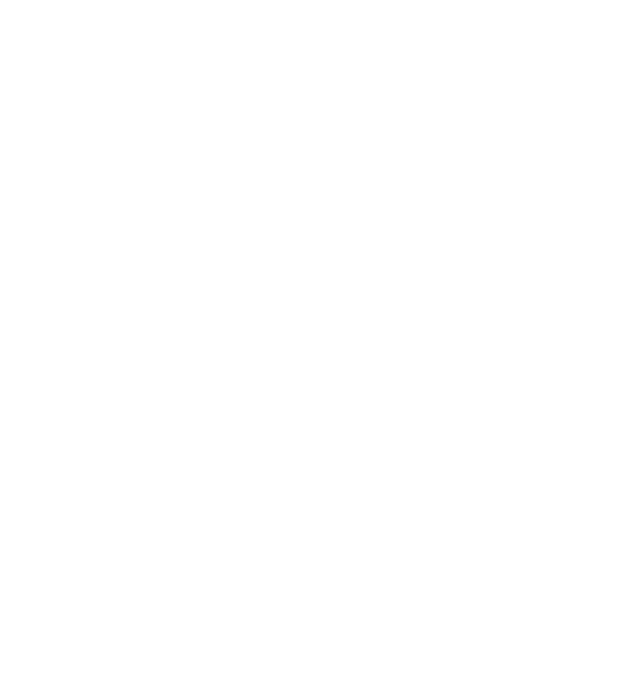
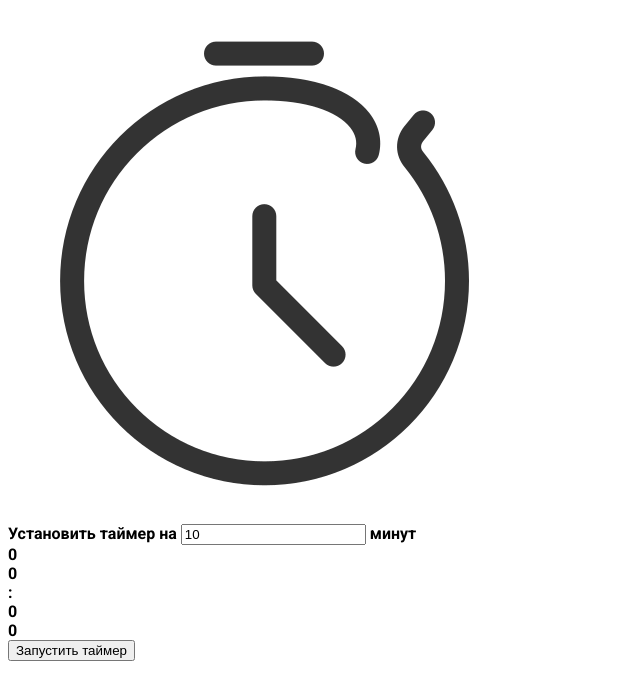
Before and after one commit to Kermishkov1996/Timer, a plain HTML site: page index.html in a window 1280 px wide. Shown: the whole page, without its empty margins (0-640 px from the left). Drawn offline with Linux system fonts and the light colour scheme.

Commit message:
html ready

```diff
--- a/index.html
+++ b/index.html
@@ -4,9 +4,33 @@
   <meta charset="UTF-8">
   <title>Таймер</title>
   <link rel="stylesheet" href="style.css">
+  <link rel="preconnect" href="https://fonts.googleapis.com">
+  <link rel="preconnect" href="https://fonts.gstatic.com" crossorigin>
+  <link href="https://fonts.googleapis.com/css2?family=Roboto+Mono:wght@700&family=Roboto:wght@700&display=swap" rel="stylesheet">
 </head>
 <body>
-
+  <div class="wrapper">
+    <div class="logo">
+      <img src="images/timer.png" alt="logo">
+    </div>
+    <form action="" class="timer">
+      <div class="info">
+        Установить таймер на
+        <input type="number" name="time" aria-label="Число минут для отдыха" value="10">
+        минут
+      </div>
+      <div class="countdown">
+        <div class="num" id="min_tens">0</div>
+        <div class="num" id="min">0</div>
+        <div class="dots">:</div>
+        <div class="num" id="sec_tens">0</div>
+        <div class="num" id="sec">0</div>
+      </div>
+      <button class="button" type="submit">
+        Запустить таймер
+      </button>
+    </form>
+  </div>
   <script src="app.js"></script>
 </body>
 </html>
--- a/style.css
+++ b/style.css
@@ -0,0 +1,3 @@
+body{
+    font-family: "Roboto", sans-serif;
+}
```
Also changed, not shown: images/timer.png (added).
